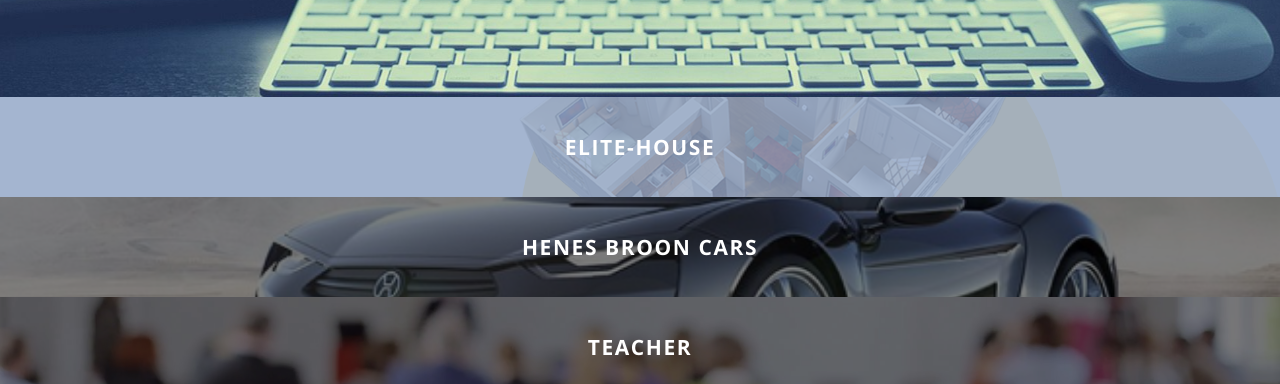
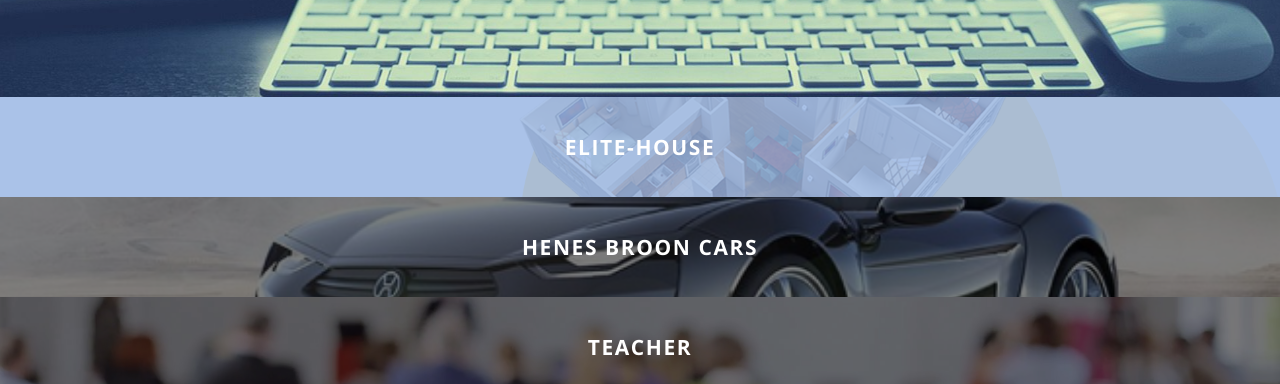
Before and after one commit to HlebNoGleb/port, a plain HTML site: page index.html in a window 1280 px wide. In both pictures the pointer is over the link "ELITE-HOUSE". Shown: the part 416-800 px from the top of the page. Drawn offline with nearby package versions, Linux system fonts and the light colour scheme.

Commit message:
Update css/style.css

```diff
--- a/css/style.css
+++ b/css/style.css
@@ -180,7 +180,7 @@ width: 100px;
 }
 .c-hero-flex__item:hover {
   flex-grow: 2;
-  box-shadow: inset 0 0 0 100vmax  rgba(143, 164, 198,.8)
+  box-shadow: inset 0 0 0 100vmax  rgba(150, 180, 228, 0.8)
 }
 .c-hero-flex__item:nth-child(1) {
   background: #222 url(../img/portfolio/first_screen.png) no-repeat center center;
```
